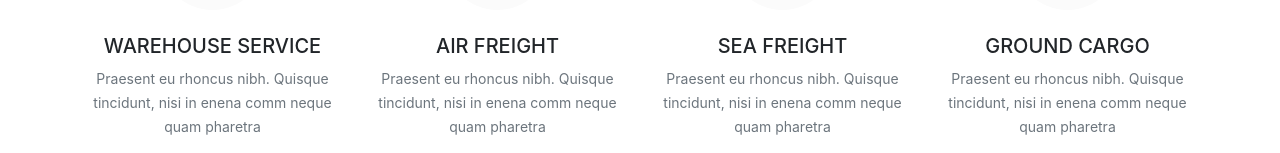
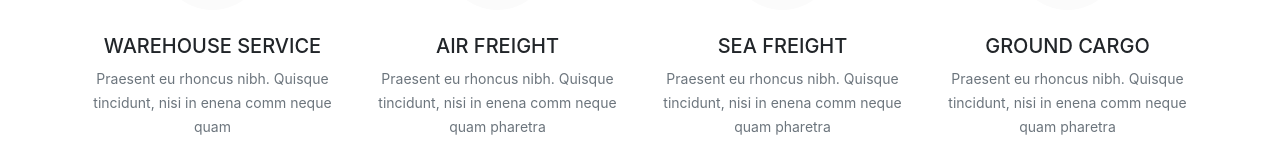
Before and after one commit to Rajdev-ullash/Fast_Fright, a React (Create React App) app in the folder client/: page / in a window 1280 px wide. Shown: the part 647-800 px from the top of the page. Built offline with nearby package versions, Linux system fonts and the light colour scheme.

Commit message:
added new code

```diff
--- a/client/src/Components/AllHome/Home/WhatWeOffer/WhatWeOffer.js
+++ b/client/src/Components/AllHome/Home/WhatWeOffer/WhatWeOffer.js
@@ -22,7 +22,7 @@ const WhatWeOffer = () => {
                         <img src={heart} alt="heart" />
                    </div>
                     <h5 className='mt-4'>WAREHOUSE SERVICE</h5>
-                    <small className='text-secondary mt-4'>Praesent eu rhoncus nibh. Quisque tincidunt, nisi in enena comm neque quam pharetra </small>
+                    <small className='text-secondary mt-4'>Praesent eu rhoncus nibh. Quisque tincidunt, nisi in enena comm neque quam</small>
                 </div>
                 <div className="col-md-3 text-center offer-card">
                     <div className="offer-img">
```
